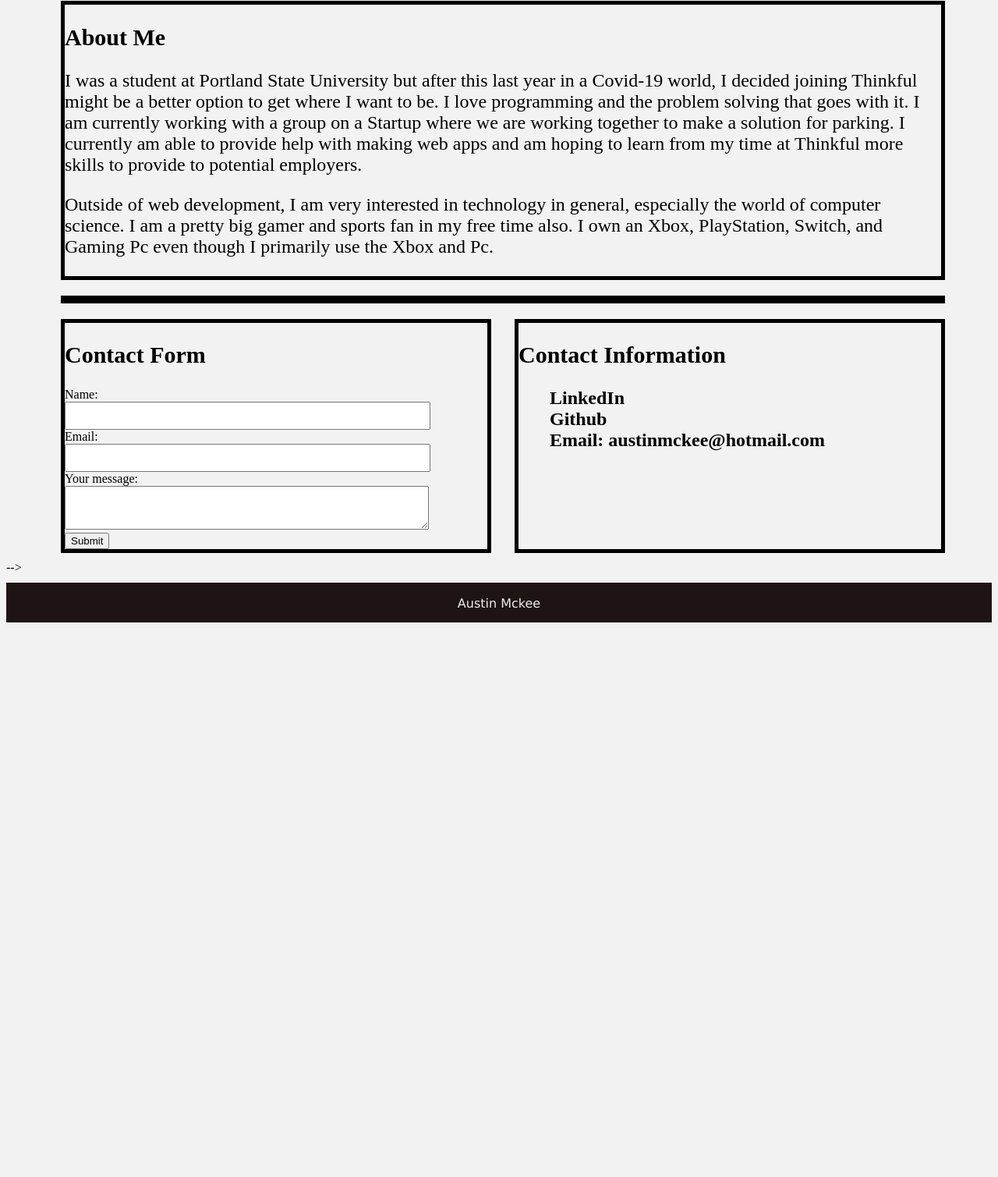
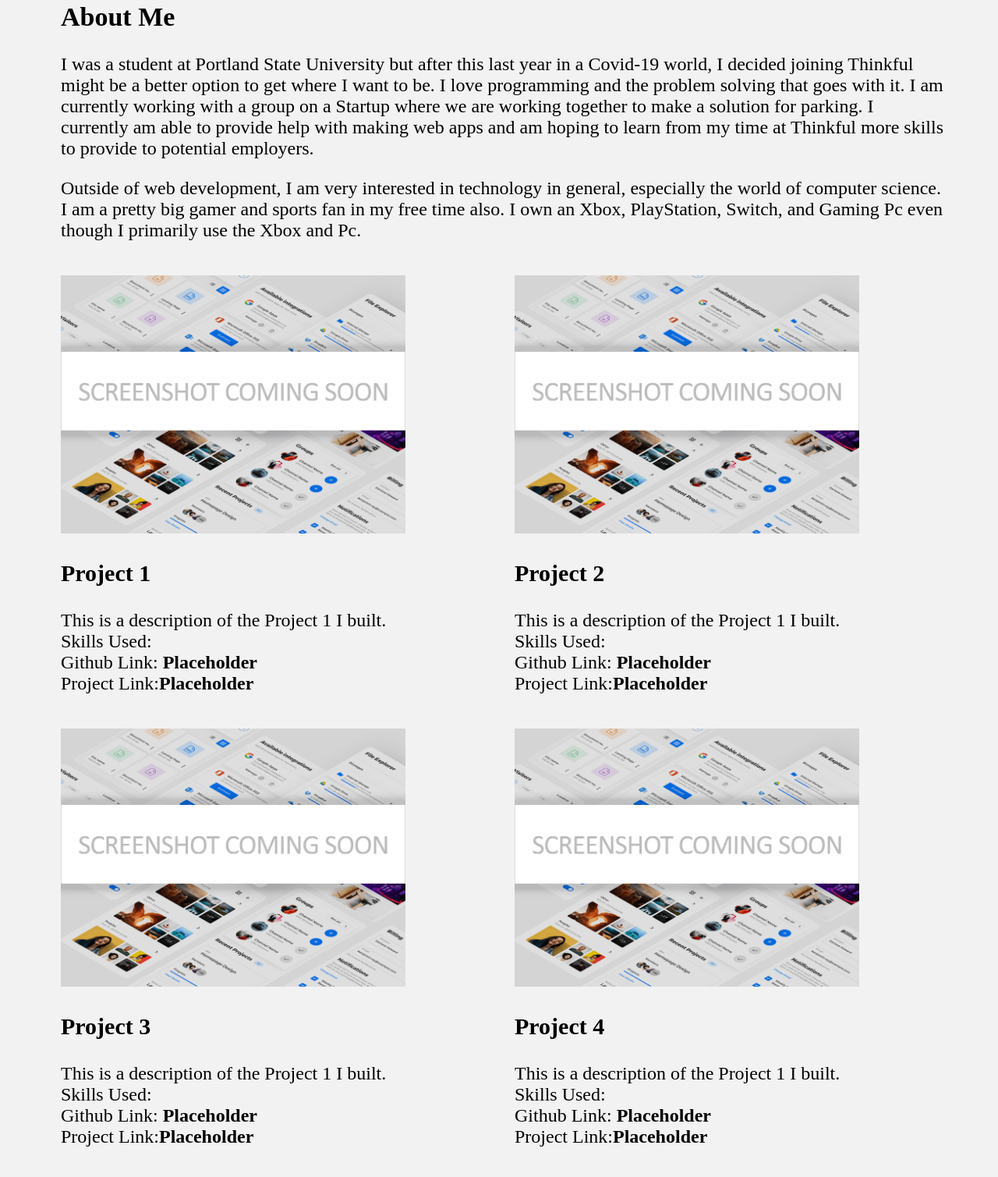
Before and after one commit to hoostin/portfolio, a plain HTML site: page index.html in a window 1280 px wide. Shown: the part 692-2201 px from the top of the page at 78% size. Before the commit the page ends 1500 px from the top, so only its background shows below. Drawn offline with Linux system fonts and the light colour scheme.

Commit message:
Should be done ver 2.0

```diff
--- a/index.html
+++ b/index.html
@@ -60,10 +60,49 @@
         </p>
         </div>
       </section>
-      <section id="portfolio" class="group">
-        <div class="item">
+      <section id="portfolio" >
+        <div class="group">
+          <div class="item">
+            <img src ="images/placeholder.png" alt="placeholder">
+            <h3>Project 1</h3>
+            <p>This is a description of the Project 1 I built. <br />
+               Skills Used: <br />
+               Github Link: <a href="https://github.com/hoostin"> Placeholder</a><br />
+               Project Link:<a href="https://www.raedam.co/about">Placeholder</a><br />
+            </p>
+          </div>
+          <div class="item">
+            <img src ="images/placeholder.png" alt="placeholder">
+            <h3>Project 2</h3>
+            <p>This is a description of the Project 1 I built. <br />
+              Skills Used: <br />
+              Github Link: <a href="https://github.com/hoostin"> Placeholder</a><br />
+              Project Link:<a href="https://www.raedam.co/about">Placeholder</a><br />
+           </p>
+          </div>
+        </div>
+        <div class="group">
+          <div class="item">
+            <img src ="images/placeholder.png" alt="placeholder">
+            <h3>Project 3</h3>
+            <p>This is a description of the Project 1 I built. <br />
+               Skills Used: <br />
+               Github Link: <a href="https://github.com/hoostin"> Placeholder</a><br />
+               Project Link:<a href="https://www.raedam.co/about">Placeholder</a><br />
+            </p>
+          </div>
+          <div class="item">
+            <img src ="images/placeholder.png" alt="placeholder">
+            <h3>Project 4</h3>
+            <p>This is a description of the Project 1 I built. <br />
+              Skills Used: <br />
+              Github Link: <a href="https://github.com/hoostin"> Placeholder</a><br />
+              Project Link:<a href="https://www.raedam.co/about">Placeholder</a><br />
+           </p>
+          </div>
+        </div>
 
-        </div>
+
       </section>
           <!-- Contact info -->
       <section id ="contact" class="group">
--- a/style.css
+++ b/style.css
@@ -57,9 +57,11 @@ h1 {
   margin-bottom: 0px;
 }
 h2 {
+  font-size: 34px;
+}
+h3 {
   font-size: 30px;
 }
-
 .group p {
   font-size: 20px;
 }
@@ -70,8 +72,8 @@ h2 {
   flex: 1;
   margin: 10px;
   text-align: center;
-  border-width: 5px;
-  border-style: solid;
+  /* border-width: 5px;
+  border-style: solid; */
   margin-left: 20px;
 }
 .item a:link {
```
Also changed, not shown: images/placeholder.png (added).
